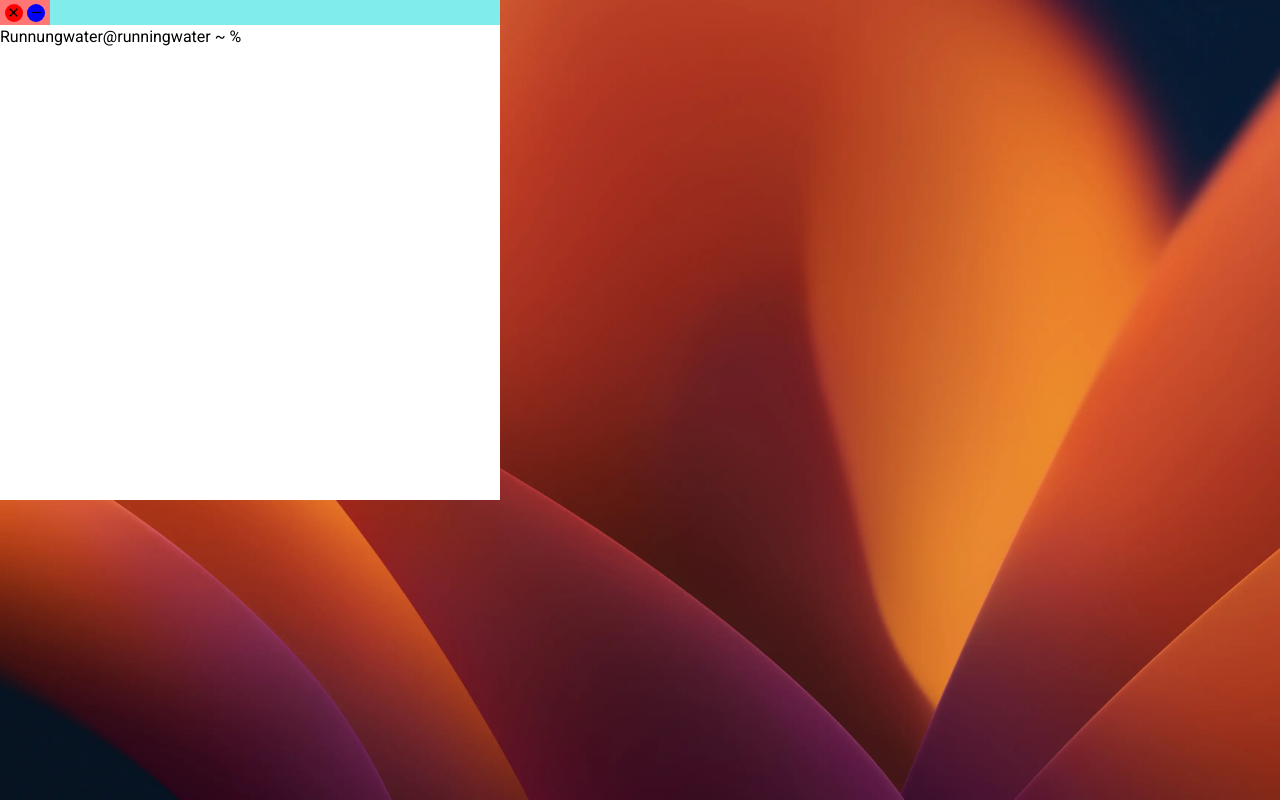
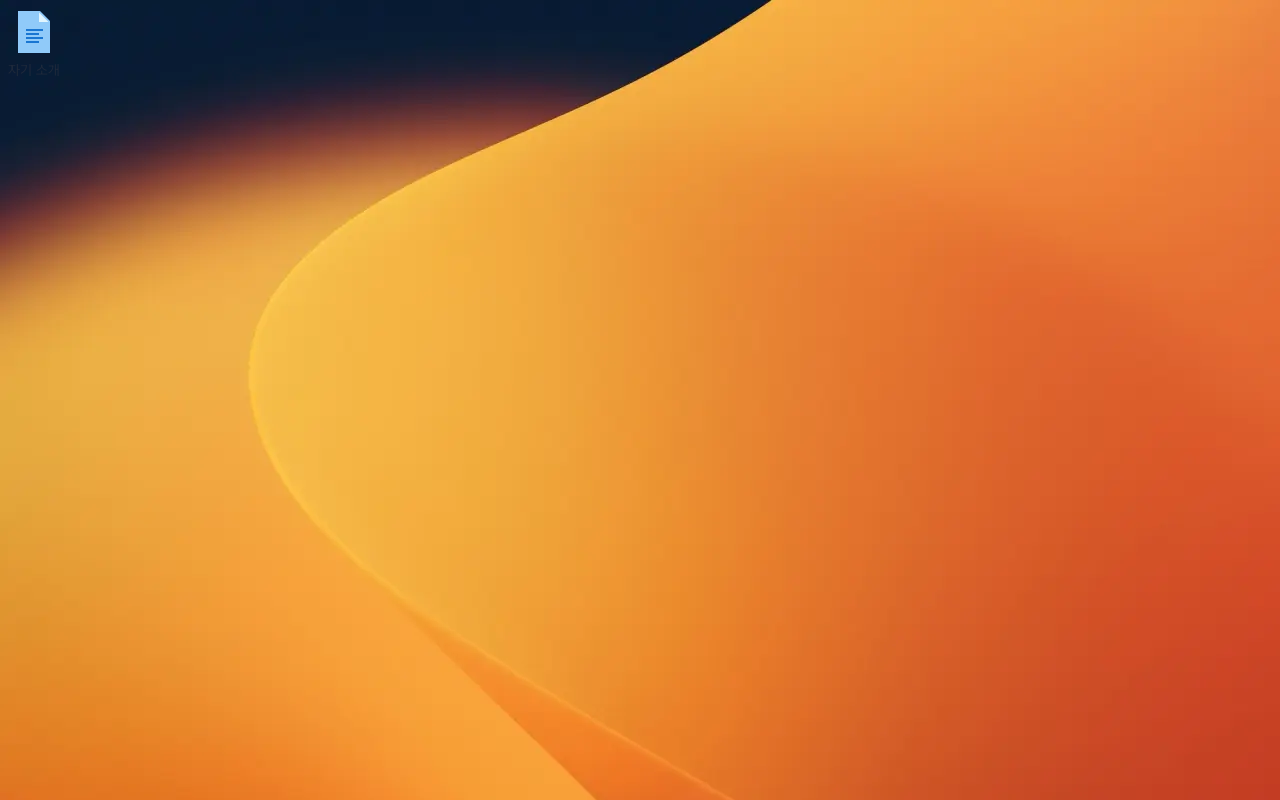
Before and after one commit to minhanPark/who, a Next.js app: page /interactive-resume in a window 1280 px wide. Built offline with nearby package versions, Linux system fonts and the light colour scheme.

Commit message:
desktop-icon 컴포넌트 분리해서 만들고 클릭했을 때 focus 효과 주기

```diff
--- a/app/components/SmallIcon.tsx
+++ /dev/null
@@ -1,64 +0,0 @@
-"use client";
-
-import React, { useState } from "react";
-import { FaTerminal } from "react-icons/fa";
-import { motion } from "framer-motion";
-import { ScreenType } from "../interactive-resume/page";
-
-interface Props {
-  changeScreen: (screen: ScreenType) => void;
-}
-
-/**
- * TODO:
- * 1. 마우스 올렸을 시 grap 형태(scss 추가하면서 작업하기)
- **/
-
-const SmallIcon = ({ changeScreen }: Props) => {
-  const [clicked, setClicked] = useState(false);
-  const handleClick = (e: React.MouseEvent<HTMLDivElement>) => {
-    if (e.detail === 2) {
-      changeScreen("terminal");
-    } else {
-      setClicked((prev) => !prev);
-    }
-  };
-  return (
-    <motion.div
-      style={{
-        x: 95,
-        y: 95,
-        display: "flex",
-        flexDirection: "column",
-        alignItems: "center",
-        justifyContent: "space-evenly",
-        width: 95,
-        height: 95,
-        background: clicked ? "#485460" : "transparent",
-        borderRadius: 5,
-      }}
-      drag
-      dragMomentum={false}
-      onClick={handleClick}
-      whileDrag={{ cursor: "grabbing" }}
-    >
-      <div
-        style={{
-          background: "black",
-          display: "inline-block",
-          paddingTop: 7,
-          paddingBottom: 7,
-          paddingLeft: 15,
-          paddingRight: 15,
-          borderRadius: 5,
-          border: "3px solid #d2dae2",
-        }}
-      >
-        <FaTerminal size={35} color="white" />
-      </div>
-      <p>터미널</p>
-    </motion.div>
-  );
-};
-
-export default SmallIcon;
--- /dev/null
+++ b/app/components/desktop-icon.tsx
@@ -0,0 +1,54 @@
+"use client";
+
+import { useState } from "react";
+import { IconType } from "react-icons";
+import { motion } from "framer-motion";
+import { FcFolder, FcDocument } from "react-icons/fc";
+import clsx from "clsx";
+
+import { pretendard } from "../fonts";
+
+type DesktopIcon = {
+  isFolder?: boolean;
+  icon?: IconType;
+};
+
+export function DesktopIcon({ isFolder, icon }: DesktopIcon) {
+  const [isFocus, setIsFocus] = useState(false);
+  const handleClick = (e: React.MouseEvent<HTMLDivElement>) => {
+    console.log("e.detail", e.detail);
+    if (e.detail === 1) {
+      setIsFocus((prev) => !prev);
+      return;
+    } else if (e.detail === 2) {
+      setIsFocus(false);
+      // TODO: 여기서 모달창 열리도록 하면됨
+      console.log("더블클릭");
+    }
+  };
+  const RenderedIcon = icon || FcDocument;
+  const Icon = isFolder ? FcFolder : RenderedIcon;
+  return (
+    <motion.div
+      drag
+      dragMomentum={false}
+      className={clsx(
+        "inline-flex flex-col gap-1 items-center p-2 rounded-md cursor-pointer",
+        isFocus ? "bg-gray-300 bg-opacity-50" : "bg-transparent"
+      )}
+      onClick={handleClick}
+    >
+      <Icon className="size-12" />
+      <span
+        className={clsx(
+          pretendard.className,
+          "text-sm",
+          "text-slate-800",
+          isFocus ? "font-semibold" : "font-normal"
+        )}
+      >
+        자기 소개
+      </span>
+    </motion.div>
+  );
+}
--- a/app/components/main-link-circle.tsx
+++ b/app/components/main-link-circle.tsx
@@ -1,14 +1,14 @@
 import Link from "next/link";
 
-interface LinkCircle {
+type LinkCircle = {
   href: string;
   children: React.ReactNode;
-}
+};
 
 export const LinkCircle = ({ href, children }: LinkCircle) => {
   return (
     <Link
-      className="bg-white p-2.5 rounded-full shadow-lg hover:text-main-blue text-3xl md:text-5xl"
+      className="bg-white p-2.5 rounded-full shadow-lg hover:text-main-blue text-3xl md:text-5xl transition-colors duration-300"
       href={href}
     >
       {children}
--- a/app/interactive-resume/page.tsx
+++ b/app/interactive-resume/page.tsx
@@ -1,11 +1,7 @@
 "use client";
 
-import { useState } from "react";
-import Image from "next/image";
-
-import SmallIcon from "../components/SmallIcon";
-import Terminal from "../components/Teminal";
-import getImage from "../libs/get-image";
+import { FcDocument } from "react-icons/fc";
+import { DesktopIcon } from "../components/desktop-icon";
 
 // export const metadata: Metadata = {
 //   ...getMetaTag({
@@ -15,30 +11,17 @@ import getImage from "../libs/get-image";
 //   }),
 // };
 
-export type ScreenType = "icon" | "terminal";
-
 const Page = () => {
-  const [imageSrc, setImageSrc] = useState(() => getImage("state"));
-  const [screen, setScreen] = useState<ScreenType>("terminal");
-  const changeScreen = (screen: ScreenType) => {
-    setScreen(screen);
-  };
+  const isDay = new Date().getHours() > 8 && new Date().getHours() < 18;
   return (
-    <div style={{ height: "100vh", position: "relative" }}>
-      <Image
-        src={imageSrc}
-        alt="background"
-        fill={true}
-        style={{ objectFit: "cover" }}
-        onError={() => {
-          setImageSrc(() => getImage("error"));
-        }}
-      />
-      {screen === "icon" ? (
-        <SmallIcon changeScreen={changeScreen} />
-      ) : (
-        <Terminal changeScreen={changeScreen} />
-      )}
+    <div
+      className={`h-screen ${
+        isDay
+          ? "bg-[url('/background-light.webp')]"
+          : "bg-[url('/background-dark.webp')]"
+      }`}
+    >
+      <DesktopIcon icon={FcDocument} />
     </div>
   );
 };
--- a/package.json
+++ b/package.json
@@ -13,6 +13,7 @@
     "@types/node": "20.3.1",
     "@types/react": "18.2.13",
     "@types/react-dom": "18.2.6",
+    "clsx": "^2.1.1",
     "eslint": "8.43.0",
     "eslint-config-next": "^14.0.1",
     "framer-motion": "^10.12.22",
```
Also changed, not shown: 1 other file (tests, documents, lock files or other folders).
